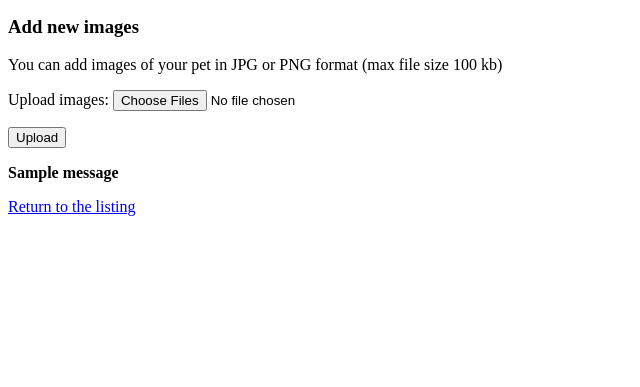
After one commit to karorot/pet-adoption, a Flask app: template templates/images.html in a window 1280 px wide. The commit adds this page. Shown: the part 413-800 px from the top of the page, without its empty margins (0-640 px from the left). Run offline with Flask 3, Linux system fonts and the light colour scheme; the template is opened without the code that fills it: most values are stand-ins (such as "Sample title", 1, 10 or a date in 2020); one stand-in notice (Sample message) is shown.

Commit message:
Add images for pet listings

```diff
--- a/app.py
+++ b/app.py
@@ -1,6 +1,6 @@
 import sqlite3
 from flask import Flask
-from flask import redirect, render_template, request, session, abort, flash
+from flask import redirect, render_template, request, session, abort, flash, make_response
 
 import db
 import config
@@ -68,13 +68,6 @@ def search():
         results = []
     return render_template("/search.html", query=query, results=results)
 
-@app.route("/pet/<int:pet_id>")
-def show_pet(pet_id):
-    pet = pets.get_pet(pet_id)
-    if not pet:
-        not_found()
-    return render_template("show_pet.html", pet=pet)
-
 @app.route("/edit_pet/<int:pet_id>")
 def edit_pet(pet_id):
     require_login()
@@ -128,6 +121,82 @@ def delete_pet(pet_id):
             return redirect("/")
         else:
             return redirect("/pet/" + str(pet_id))
+
+@app.route("/pet/<int:pet_id>")
+def show_pet(pet_id):
+    pet = pets.get_pet(pet_id)
+    if not pet:
+        not_found()
+    images = pets.get_all_images(pet_id)
+    return render_template("show_pet.html", pet=pet, images=images)
+
+@app.route("/image/<int:image_id>")
+def show_image(image_id):
+    image = pets.get_image(image_id)
+    if not image:
+        not_found()
+
+    response = make_response(bytes(image))
+    response.headers.set("Content-Type", "image")
+    return response
+
+@app.route("/images/<int:pet_id>")
+def images(pet_id):
+    require_login()
+    pet = pets.get_pet(pet_id)
+    if not pet:
+        not_found()
+    if pet["user_id"] != session["user_id"]:
+        forbidden()
+
+    images = pets.get_all_images(pet_id)
+    return render_template("images.html", pet=pet, images=images)
+
+@app.route("/add_images", methods=["GET", "POST"])
+def add_images():
+    require_login()
+
+    if request.method == "GET":
+        return render_template("images.html")
+
+    if request.method == "POST":
+        pet_id = request.form["pet_id"]
+        pet = pets.get_pet(pet_id)
+        if not pet:
+            not_found()
+        if pet["user_id"] != session["user_id"]:
+            forbidden()
+
+        files = request.files.getlist("images")
+        for file in files:
+            if not file.filename.endswith(".jpg") and not file.filename.endswith(".png"):
+                flash("Wrong file type")
+                return redirect("/images/" + str(pet_id))
+
+            image = file.read()
+            if len(image) > 100 * 1024:
+                flash("Image size is too large")
+                return redirect("/images/" + str(pet_id))
+
+            pets.add_image(pet_id, image)
+        return redirect("/images/" + str(pet_id))
+
+@app.route("/delete_images", methods=["POST"])
+def delete_images():
+    require_login()
+
+    pet_id = request.form["pet_id"]
+    pet = pets.get_pet(pet_id)
+    if not pet:
+        not_found()
+    if pet["user_id"] != session["user_id"]:
+        forbidden()
+
+    for image_id in request.form.getlist("image_id"):
+        pets.delete_images(pet_id, image_id)
+
+    print("Kuvat deletoitu")
+    return redirect("/images/" + str(pet_id))
 
 @app.route("/register", methods=["GET", "POST"])
 def register():
--- a/schema.sql
+++ b/schema.sql
@@ -17,3 +17,9 @@ CREATE TABLE pets (
     user_id INTEGER REFERENCES users,
     posted_at TEXT
 );
+
+CREATE TABLE images (
+    id INTEGER PRIMARY KEY,
+    pet_id INTEGER REFERENCES pets,
+    image BLOB
+);
--- /dev/null
+++ b/templates/images.html
@@ -0,0 +1,47 @@
+<!DOCTYPE html>
+
+<html>
+
+<head>
+    <title>Images</title>
+</head>
+
+<body>
+    <h2>Images for {{ pet.name }}</h2>
+    {% if images %}
+    <form action="/delete_images" method="post">
+      <p>
+        {% for image in images %}
+        <img src="/image/{{ image.id }}" alt="Image of the pet" />
+        <input type="checkbox" name="image_id" value="{{ image.id }}" />
+        <br />
+        {% endfor %}
+        <input type="hidden" name="pet_id" value="{{ pet.id }}" />
+        <input type="submit" value="Delete selected images" />
+      </p>
+      </form>
+    {% else %}
+    No images added.
+    {% endif %}
+    <hr />
+    <form action="/add_images" method="post" enctype="multipart/form-data">
+      <h3>Add new images</h3>
+      You can add images of your pet in JPG or PNG format (max file size 100 kb)
+      <p>
+        <label for="images">Upload images</label>:
+        <input type="file" name="images" id="images" accept=".png, .jpg" multiple />
+      </p>
+      <input type="hidden" name="pet_id" value="{{ pet.id }}" />
+      <input type="submit" value="Upload" />
+    </form>
+    {% for message in get_flashed_messages() %}
+    <p>
+      <b>{{ message }}</b>
+    </p>
+    {% endfor %}
+    <p>
+      <a href="/pet/{{ pet.id }}">Return to the listing</a>
+    </p>
+</body>
+
+</html>
```
Also changed, not shown: pets.py (+17 -0 lines), templates/show_pet.html (+11 -2 lines).
